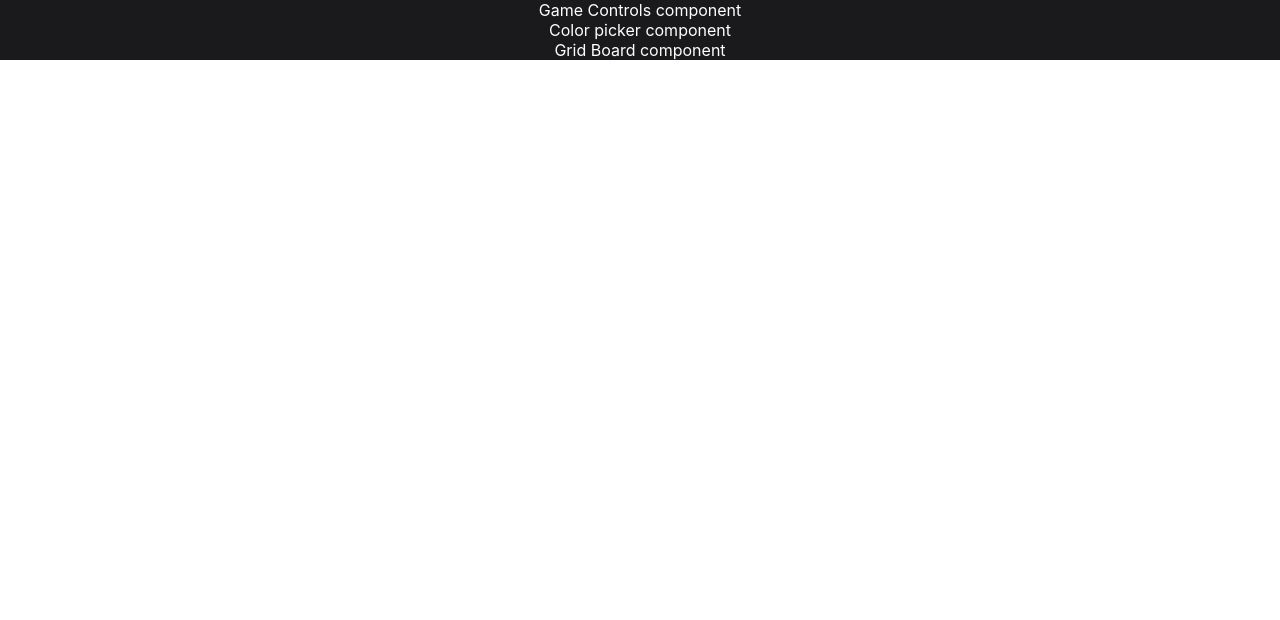
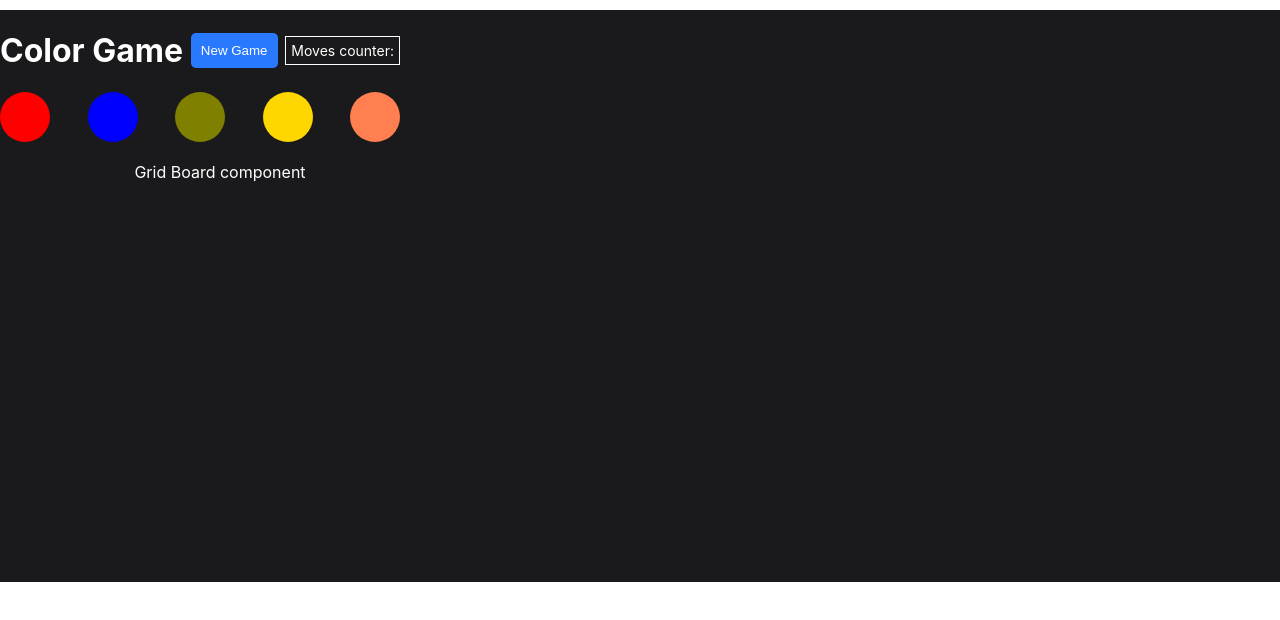
Before and after one commit to NinadThepade/colorGame, a React (Create React App) app: page / in a window 1280 px wide. Shown: the top 620 px of the page. Built offline with nearby package versions, Linux system fonts and the light colour scheme.

Commit message:
adding game controls and color picker compoenent elements

```diff
--- a/src/components/ColorPicker/ColorPicker.css
+++ b/src/components/ColorPicker/ColorPicker.css
@@ -0,0 +1,37 @@
+.color-picker {
+  display: flex;
+  width: 400px;
+  justify-content: space-between;
+}
+
+.picker {
+  width: 50px;
+  height: 50px;
+  border-radius: 50px;
+}
+
+.red {
+  background-color: red;
+ }
+
+.blue {
+  background-color: blue;
+ }
+
+.green {
+  background-color: olive;
+ }
+
+.yellow {
+  background-color: gold;
+ }
+
+ .coral {
+  background-color: coral;
+ }
+
+ .active {
+  width: 40px;
+  height: 40px;
+  border: 5px solid aliceblue;
+ }
--- a/src/components/ColorPicker/ColorPicker.js
+++ b/src/components/ColorPicker/ColorPicker.js
@@ -1,11 +1,21 @@
-import React from 'react'
+import React, {useState} from 'react'
 
 import './ColorPicker.css'
 
+const COLORS = ['red', 'blue', 'green', 'yellow', 'coral']
+
 const ColorPicker = () => {
+  const [active, setActive] = useState()
+
   return (
-    <div>
-      Color picker component
+    <div className="color-picker">
+      {COLORS.map((color, index) => (
+      <div
+        key={index}
+        onClick={() => setActive(index)}
+        className={`picker ${color} ${active === index ? 'active': ''}`}>
+      </div>
+    ))}
     </div>
   )
 }
--- a/src/components/GameControls/GameControls.css
+++ b/src/components/GameControls/GameControls.css
@@ -0,0 +1,24 @@
+.game-controls {
+  margin-top: 10px;
+  display: flex;
+  align-items: center;
+  justify-content: space-between;
+  width: 400px;
+}
+
+.new-game-button {
+  color: #fff;
+  text-decoration: none;
+  background: #2979FF;
+  padding: 10px;
+  border-radius: 5px;
+  display: inline-block;
+  border: none;
+}
+
+.moves-counter {
+  color: #fff;
+  border: 1px solid #fff;
+  padding: 5px;
+  font-size: 14px;
+}
--- a/src/components/GameControls/GameControls.js
+++ b/src/components/GameControls/GameControls.js
@@ -4,8 +4,10 @@ import './GameControls.css'
 
 const GameControls = () => {
   return (
-    <div>
-      Game Controls component
+    <div className="game-controls">
+      <h1>Color Game</h1>
+      <button className="new-game-button">New Game</button>
+      <div className="moves-counter">Moves counter: </div>
     </div>
   )
 }
--- a/src/components/GridBoard/GridBoard.css
+++ b/src/components/GridBoard/GridBoard.css
@@ -0,0 +1,5 @@
+.grid-board {
+  height: 400px;
+  width: 400px;
+  padding: 20px;
+}
--- a/src/components/GridBoard/GridBoard.js
+++ b/src/components/GridBoard/GridBoard.js
@@ -4,7 +4,7 @@ import './GridBoard.css'
 
 const GridBoard = () => {
   return (
-    <div>
+    <div className="grid-board">
       Grid Board component
     </div>
   )
```
